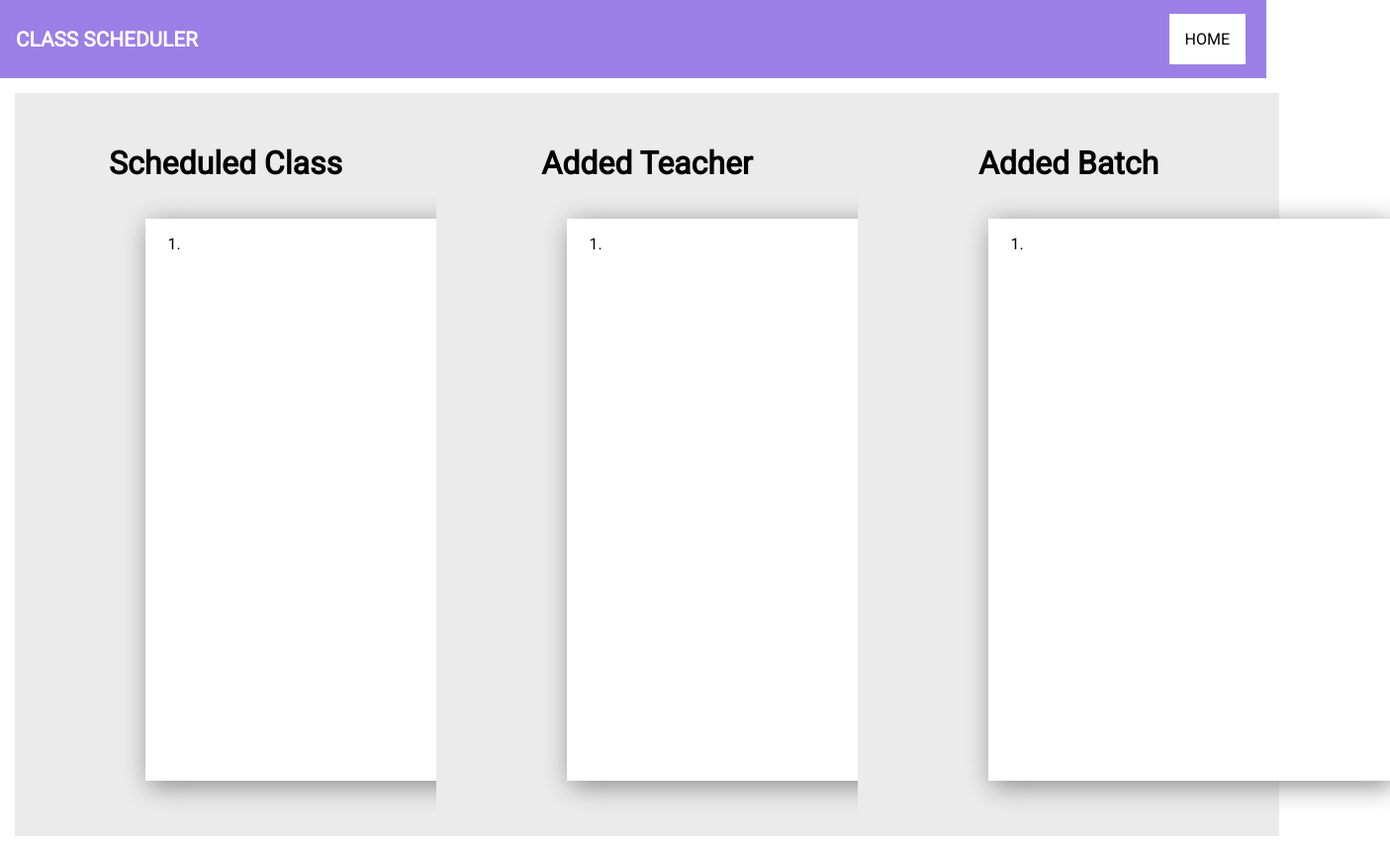
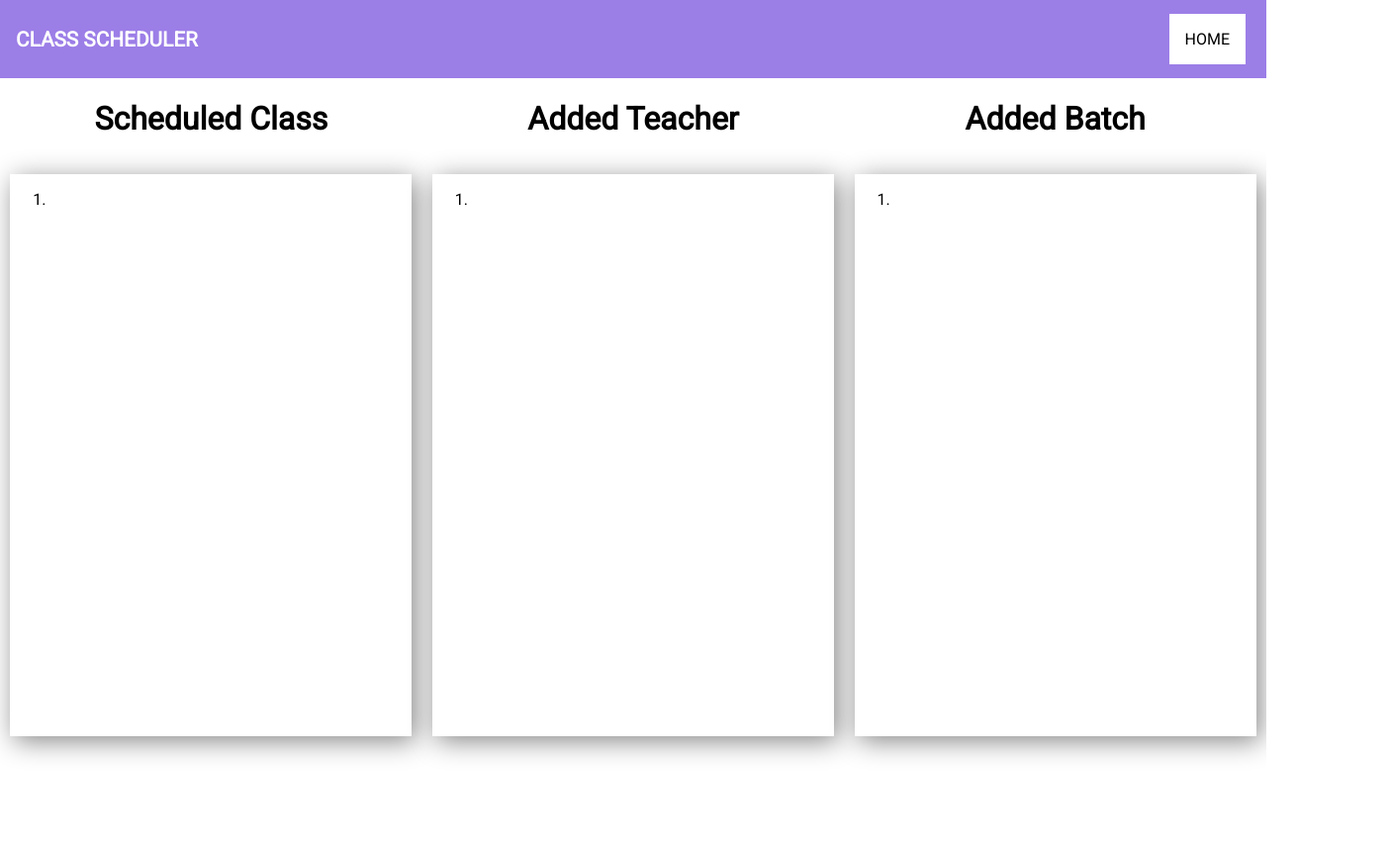
Before and after one commit to harsh3468/class_scheduler, a website: page public/detailModify.html in a window 1280 px wide. Shown: the whole page at 99% size, 1405 px wide, since content can reach past the window. After the commit the page ends 800 px from the top, so only its background shows below. Drawn offline with Linux system fonts and the light colour scheme; no server answers.

Commit message:
scheduler

```diff
--- a/public/app.js
+++ b/public/app.js
@@ -473,7 +473,7 @@ const endTime = document.querySelector("#end-time")
 const timeError = document.querySelector("#time-error")
 
 let scheduleDiv = document.querySelector(".schedule__response");
-let scheduleButton = `<input  type="submit" value="Schedule" />`
+let scheduleButton = `<input  type="submit" value="Schedule">`
 startTime.addEventListener('input',function(event){
     if(endTime.value!=""){
         let et = endTime.value.split(":");
--- a/public/detailModify.html
+++ b/public/detailModify.html
@@ -19,12 +19,12 @@
           </div>
         </nav>
       </header>
-    <div id="fill-form" class="form__section">
-        <div class="wrapper">
+    <div  class="modify__section">
+        <div >
         <h1>Scheduled Class</h1>
         <div class="form-container">
           <div class="flex">
-            <div class="flex-item">
+            <div >
                 <div class="flex-container">
                     <ol id="schedule-list" class="modify__list">
                         <li></li>
@@ -33,15 +33,14 @@
             </div>
             </div>
           </div>
-
       </div>
 
   <!-- add teacher and branch -->
-    <div class="wrapper">
+    <div >
       <h1>Added Teacher</h1>
       <div class="form-container">
           <div class="flex">
-            <div class="flex-item">
+            <div >
                 <div  class="flex-container">
                     <ol id="teacher-list" class="modify__list">
                         <li></li>
@@ -51,11 +50,11 @@
          </div>
       </div>
     </div>
-    <div class="wrapper">
+    <div >
       <h1>Added Batch</h1>
       <div class="form-container">
           <div class="flex">
-            <div class="flex-item">
+            <div >
             <div class="flex-container">
                 <ol id="batch-list" class="modify__list">
                     <li></li>
@@ -64,6 +63,8 @@
             </div>
       </div>
     </div>
+    </div>
+    </div>
     <script src="modify.js"></script>
 </body>
 </html>
--- a/public/styles.scss
+++ b/public/styles.scss
@@ -207,7 +207,13 @@ li{
   }
 
 }
+.modify__section{
+  width: 100%;
+  display: flex;
+  flex-wrap: wrap;
+  justify-content: space-around;
 
+}
 //calender
 
 .calender__section {
```
Also changed, not shown: public/styles.css, 1 other file.
